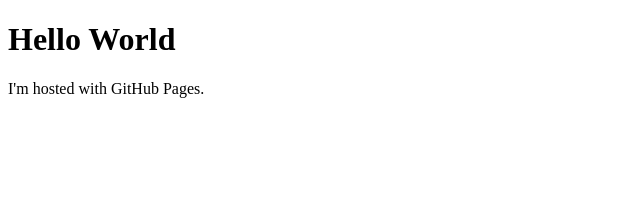
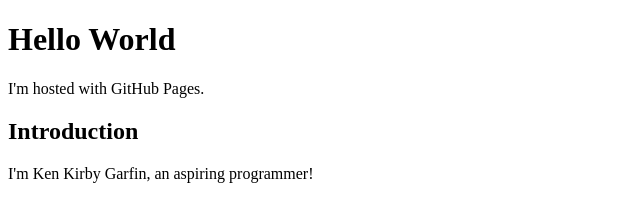
Before and after one commit to kkgarfin/kkgarfin.github.io, a plain HTML site: page index.html in a window 1280 px wide. Shown: the whole page, without its empty margins (0-640 px from the left). Drawn offline with Linux system fonts and the light colour scheme.

Commit message:
site update

```diff
--- a/index.html
+++ b/index.html
@@ -1,7 +1,9 @@
 <!DOCTYPE html>
 <html>
-<body>
-<h1>Hello World</h1>
-<p>I'm hosted with GitHub Pages.</p>
-</body>
+    <body>
+        <h1>Hello World</h1>
+            <p>I'm hosted with GitHub Pages.</p>
+        <h2>Introduction</h2>
+            <p>I'm Ken Kirby Garfin, an aspiring programmer!</p>
+    </body>
 </html>
```
